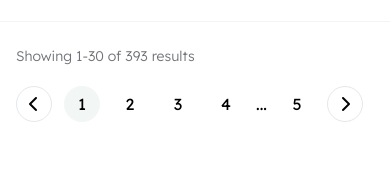
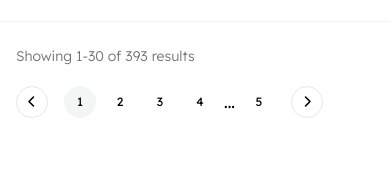
Before and after one commit to doan02012004/nnshop, a website built with Vite: page product.html in a window 390 px wide. Shown: the part 5767-5939 px from the top of the page. Built offline with nearby package versions, Linux system fonts and the light colour scheme.

Commit message:
update button pagination

```diff
--- a/product.html
+++ b/product.html
@@ -1087,28 +1087,28 @@
                     </section>
                     <section class="container lg:max-w-full lg:px-0 flex flex-col gap-5 pt-6 border-t border-t-[#F4F4F4] lg:flex-row lg:justify-between lg:items-center lg:gap-0">
                         <p class="text-sm text-[#717378] font-light">Showing 1-30 of 393 results</p>
-                        <div class="flex items-center gap-3">
+                        <div class="flex items-center gap-2 lg:gap-3">
                             <a href="#">
-                                <button class="w-9 h-9 rounded-full  border hover:bg-[#F2F6F4]"> <i class="fa-solid fa-chevron-left"></i></button>
+                                <button class="text-[12px]/[150%] lg:text-sm w-8 h-8 lg:w-9 lg:h-9 rounded-full  border hover:bg-[#F2F6F4] mr-2 lg:mr-0"> <i class="fa-solid fa-chevron-left"></i></button>
                             </a>
                             <a href="#">
-                                <button class="w-9 h-9 rounded-full bg-[#F2F6F4]">1</button>
+                                <button class="text-[12px]/[150%] lg:text-sm w-8 h-8 lg:w-9 lg:h-9 rounded-full bg-[#F2F6F4]">1</button>
                             </a>
                             <a href="#">
-                                <button class="w-9 h-9 rounded-full hover:bg-[#F2F6F4]">2</button>
+                                <button class="text-[12px]/[150%] lg:text-sm w-8 h-8 lg:w-9 lg:h-9 rounded-full hover:bg-[#F2F6F4]">2</button>
                             </a>
                             <a href="#">
-                                <button class="w-9 h-9 rounded-full  hover:bg-[#F2F6F4]">3</button>
+                                <button class="text-[12px]/[150%] lg:text-sm w-8 h-8 lg:w-9 lg:h-9 rounded-full  hover:bg-[#F2F6F4]">3</button>
                             </a>
                             <a href="#">
-                                <button class="w-9 h-9 rounded-full  hover:bg-[#F2F6F4]">4</button>
+                                <button class="text-[12px]/[150%] lg:text-sm w-8 h-8 lg:w-9 lg:h-9 rounded-full  hover:bg-[#F2F6F4]">4</button>
                             </a>
                             <p>...</p>
                             <a href="#">
-                                <button class="w-9 h-9 rounded-full  hover:bg-[#F2F6F4]">5</button>
+                                <button class="text-[12px]/[150%] lg:text-sm w-8 h-8 lg:w-9 lg:h-9 rounded-full  hover:bg-[#F2F6F4]">5</button>
                             </a>
                             <a href="#">
-                                <button class="w-9 h-9 rounded-full border hover:bg-[#F2F6F4]"> <i class="fa-solid fa-chevron-right"></i></button>
+                                <button class="text-[12px]/[150%] lg:text-sm w-8 h-8 lg:w-9 lg:h-9 rounded-full border hover:bg-[#F2F6F4]  ml-2 lg:ml-0"> <i class="fa-solid fa-chevron-right"></i></button>
                             </a>
                         </div>
                     </section>
```
